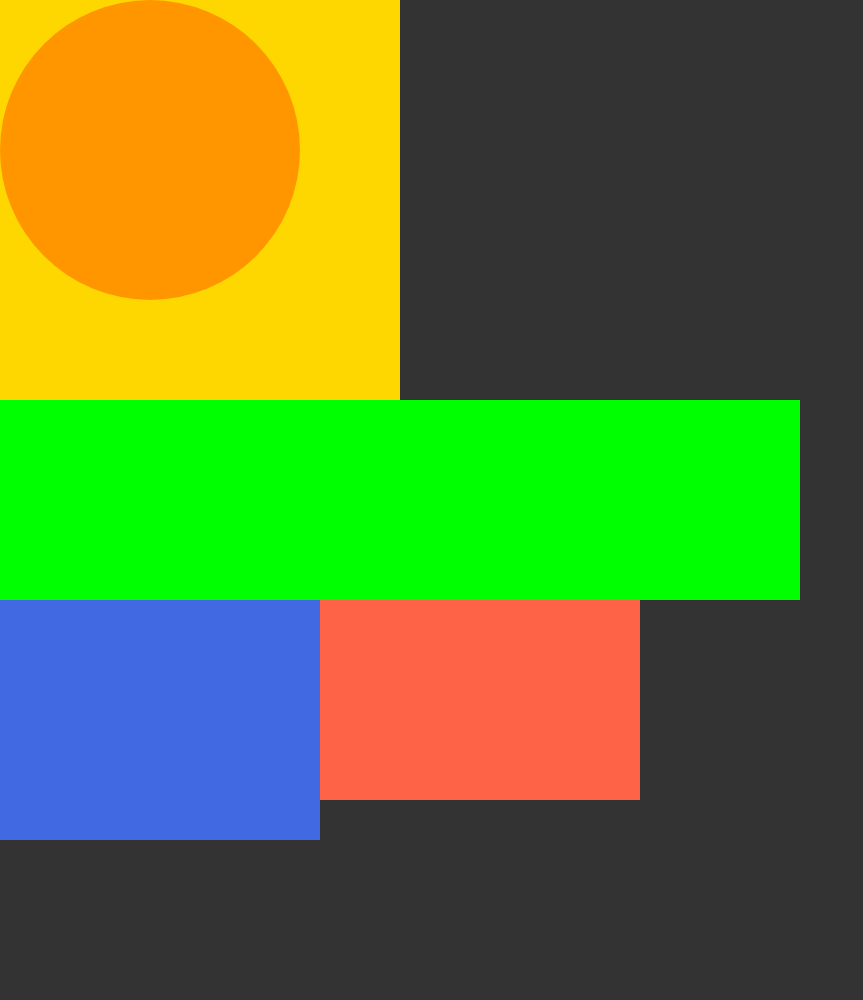
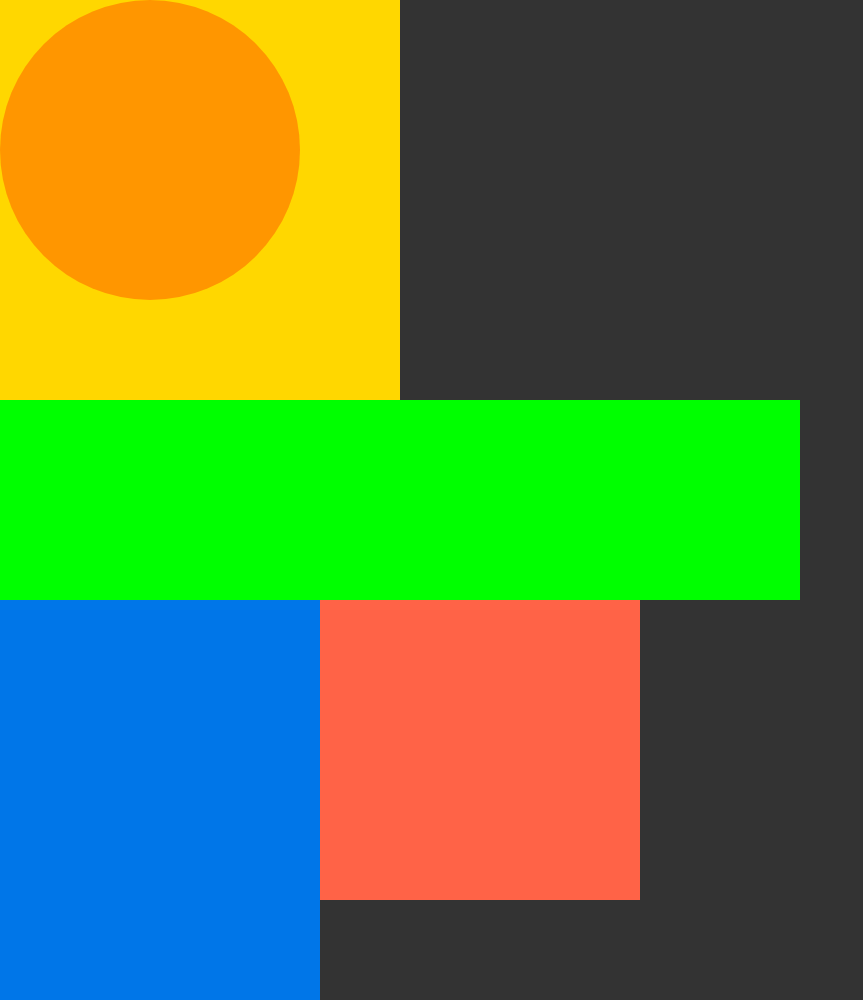
Before and after one commit to maciej2401/www, a plain HTML site: page NoweZadanie/index.html in a window 1280 px wide. Shown: the whole page, without its empty margins (0-863 px from the left). Before the commit the page ends 840 px from the top, so only its background shows below. Drawn offline with Linux system fonts and the light colour scheme.

Commit message:
lekkie poprawki w css

```diff
--- a/NoweZadanie/css/style.css
+++ b/NoweZadanie/css/style.css
@@ -16,8 +16,7 @@ body{
 .circle {
 	height: 300px;
 	width: 300px;
-	background-color: red;
-	opacity: 0.3;
+	background-color:rgba(255, 0, 0, .3);
 	border-radius: 50%;
 }
 .box-2 {
@@ -28,13 +27,13 @@ body{
 	background-color: lime;
 }
 .box-3 {
-	height: 200px;
+	height: 300px;
 	width: 50vw;
 	background-color: tomato;
 }
 
 .inside {
-	height: 30vh;
-	width: 25vw;
-	background-color: royalblue;
+	height: 50vh;
+	width: 50%;
+	background-color: #0076e8;
 }
```
